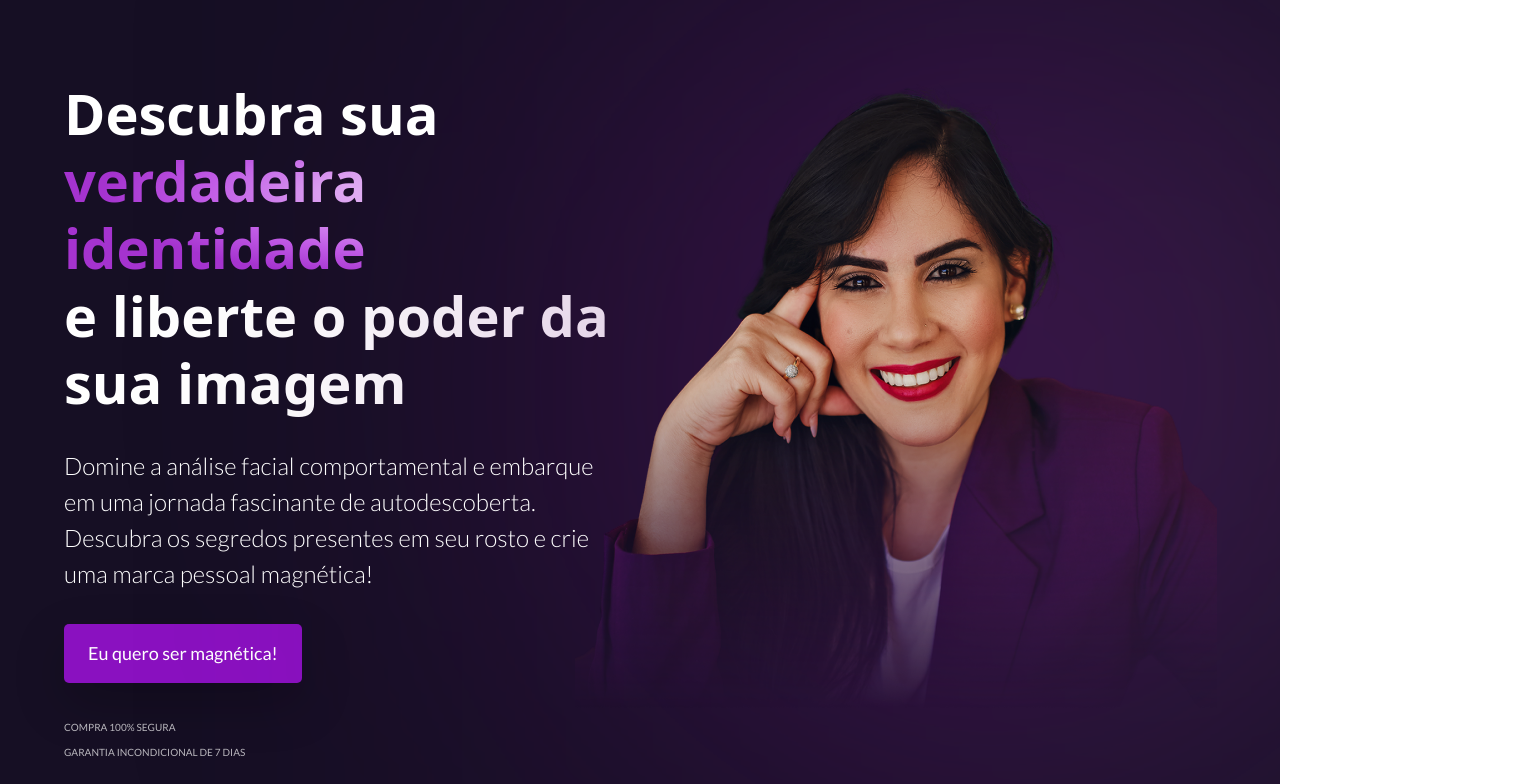
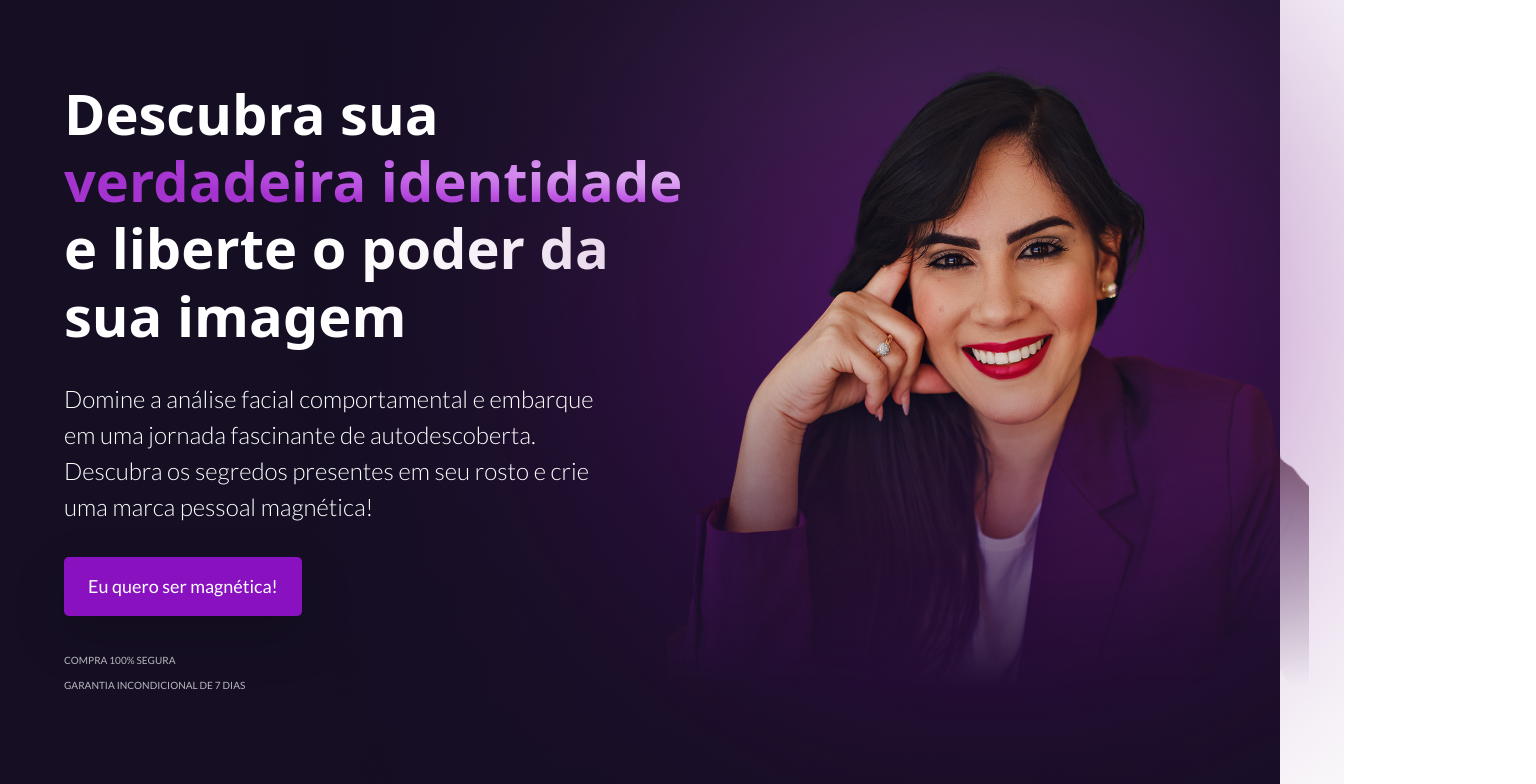
Before and after one commit to RaisaBernardes/chrisarrudadescubravoce, a React (Vite) app in the folder descubra-voce-chris/: page / in a window 1280 px wide. Shown: the top 784 px of the page, 1536 px wide, since content can reach past the window. Built offline with nearby package versions, Linux system fonts and the light colour scheme.

Commit message:
fixed gradient effect, upload new image

```diff
--- a/descubra-voce-chris/src/assets/index.js
+++ b/descubra-voce-chris/src/assets/index.js
@@ -1,4 +1,5 @@
 import hero1 from "./hero1.png";
+import heromob from "./heromob.png";
 import icon_connect from "./icon_connect.svg";
 import icon_star from "./icon_star.svg";
 import icon_diamond from "./icon_diamond.svg";
@@ -27,6 +28,7 @@ export {
   icon_muscle,
   icon_mirror,
   hero1,
+  heromob,
   chris_who,
   art_backside,
   icon_check,
--- a/descubra-voce-chris/src/components/Hero.jsx
+++ b/descubra-voce-chris/src/components/Hero.jsx
@@ -1,5 +1,5 @@
 import styles, { layout } from "../style";
-import { hero1 } from "../assets";
+import { hero1, heromob } from "../assets";
 import CTA from "./CTA";
 import { motion }  from 'framer-motion'
 import CTA2 from "./CTA2";
@@ -12,7 +12,7 @@ return (
     <img
         src={hero1}
         alt="hero1"
-        className="hidden md:flex absolute z-[1] w-[150%] h-[150%] -right-[20%] object-scale-down "
+        className="hidden md:flex absolute z-[1] -right-[5%] object-scale-down mt-80"
       />
 
       <motion.div
@@ -24,14 +24,14 @@ return (
       </motion.div>
 
       <h1 className="font-semibold text-[48px] sm:text-[56px] text-white ss:leading-[120%] leading-[72.8px] w-full sm:flex hidden">
-        e liberte o poder da <br className="block md:hidden lg:block" />{" "}  sua imagem
+        e liberte o poder da <br className="block" />{" "}  sua imagem
       </h1>
 
       {/* mobile section */}
       <div className="sm:hidden flex h-screen w-full relative mt-0 xs:mb-16 ss:mb-24">
         <img
-          src={hero1}
-          alt="hero1"
+          src={heromob}
+          alt="heromob"
           className="flex-1 md:hidden absolute z-[10] w-[100%] object-scale-down min-w-[350px]"
         />
         <div className="flex absolute z-[0] w-[100%] h-[100%] top-0 purple__gradient md:hidden" />
@@ -64,10 +64,6 @@ return (
 
     </div>
 
-    {/*Right side effect*/}
-    <div className={`flex-1 ${styles.flexCenter} my-0 md:my-10 relative`}>
-      <div className="absolute z-[0] w-[80%] h-[80%]  purple__gradient" />
-    </div>
   </section>
 );
 }
```
Also changed, not shown: descubra-voce-chris/src/assets/hero1.png, descubra-voce-chris/src/assets/heromob.png (added).
